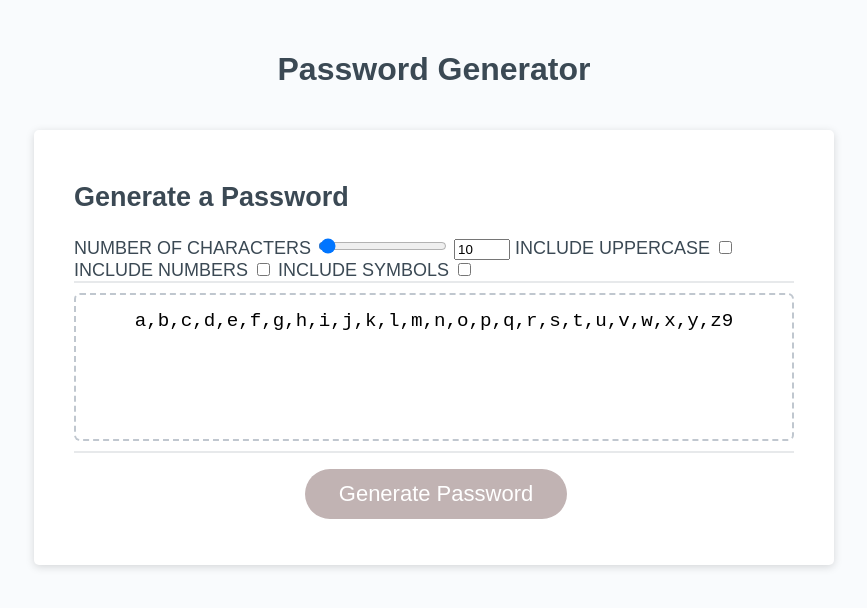
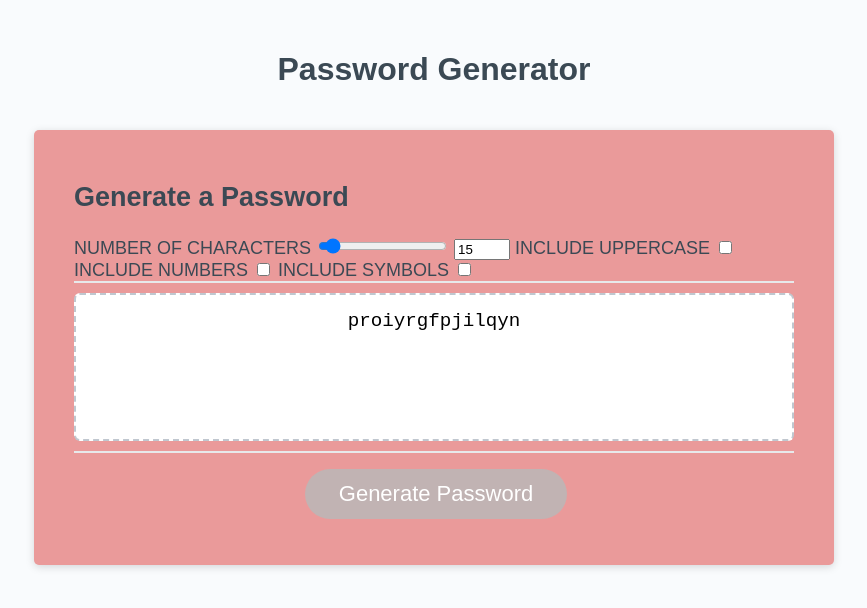
Before and after one commit to infinity-machine/passwordOven, a plain HTML site: page index.html in a window 1280 px wide. Both pictures are taken after a click on the button "Generate Password". Shown: the whole page, without its empty margins (206-1073 px from the left). Drawn offline with Linux system fonts and the light colour scheme.

Commit message:
finished javascript, added readme image

```diff
--- a/index.html
+++ b/index.html
@@ -17,8 +17,8 @@
             <h2>Generate a Password</h2>
             <form id="passwordForm">
                 <label for="characterAmountNumber">NUMBER OF CHARACTERS</label>
-                <input type="range" min="8" max="128" value="10" id="characterAmountRange">
-                <input type="number" min="1" max="50" value ="10" id="characterAmountNumber">
+                <input type="range" min="8" max="128" value="15" id="characterAmountRange">
+                <input type="number" min="1" max="50" value ="15" id="characterAmountNumber">
                 <label for="includeUppercase">INCLUDE UPPERCASE</label>
                 <input type="checkbox" id="includeUppercase">
                 <label for="includeNumbers">INCLUDE NUMBERS</label>
--- a/script.js
+++ b/script.js
@@ -28,64 +28,22 @@ function generatePassword() {
     if (includeNumbers.checked && includeSymbols.checked) passwordRaw = letters.concat(numbers, symbols);
     if (includeUppercase.checked && includeNumbers.checked && includeSymbols.checked)
         passwordRaw = letters.concat(lettersUppercase, numbers, symbols);
+        var passwordResult= ''
+    for (index = 0; index < characterAmountNumber.value; index++) {
+        var characterToAdd = passwordRaw[Math.floor(Math.random () * passwordRaw.length)]
+        passwordResult = passwordResult + characterToAdd
+        }
+        console.log(characterAmountNumber.value)
+        console.log(passwordRaw)
+        console.log(passwordRaw[Math.floor(Math.random () * passwordRaw.length)])
+        console.log(characterToAdd)
+        console.log(passwordResult)
+    return passwordResult;
+}
 
-    for (index = 0; index < characterAmountNumber.value; index++) {
-        var passwordCooked = passwordRaw + (Math.floor(Math.random () * passwordRaw.length))
-        passwordResult = passwordCooked
-        }
-
-
-        console.log(passwordRaw)
-        console.log(characterAmountNumber.value)
-        console.log(passwordCooked)
-
-
-    return passwordResult;
-
-    }
-
-
-
-
-
-
-
-
-
-
-
-
-
-
-
-
-
-
-    // passwordResult = letters[Math.floor(Math.random())* characterAmountNumber.value]
-    // console.log(passwordResult)
-    // return passwordResult
-
-
-
-
-
-
-
-
-
-// Write password to the #password input
 function writePassword() {
   var password = generatePassword();
   var passwordText = document.querySelector("#password");
   passwordText.value = password;
 }
-// Add event listener to generate button
 generateBtn.addEventListener("click", writePassword);
-
-
-
-
-// console.log(characterAmountNumber.value)
-//     console.log(includeUppercase.checked)
-//     console.log(includeNumbers.checked)
-//     console.log(includeSymbols.checked)
--- a/style.css
+++ b/style.css
@@ -31,7 +31,7 @@ header {
 }
 
 .card {
-  background-color: hsl(0, 0%, 100%);
+  background-color: hsl(0, 65%, 76%);
   border-radius: 5px;
   border-width: 1px;
   box-shadow: rgba(0, 0, 0, 0.15) 0px 2px 8px 0px;
```
Also changed, not shown: img/Screen Shot 2022-06-27 at 10.45.53 PM.png (added), 1 other file.
